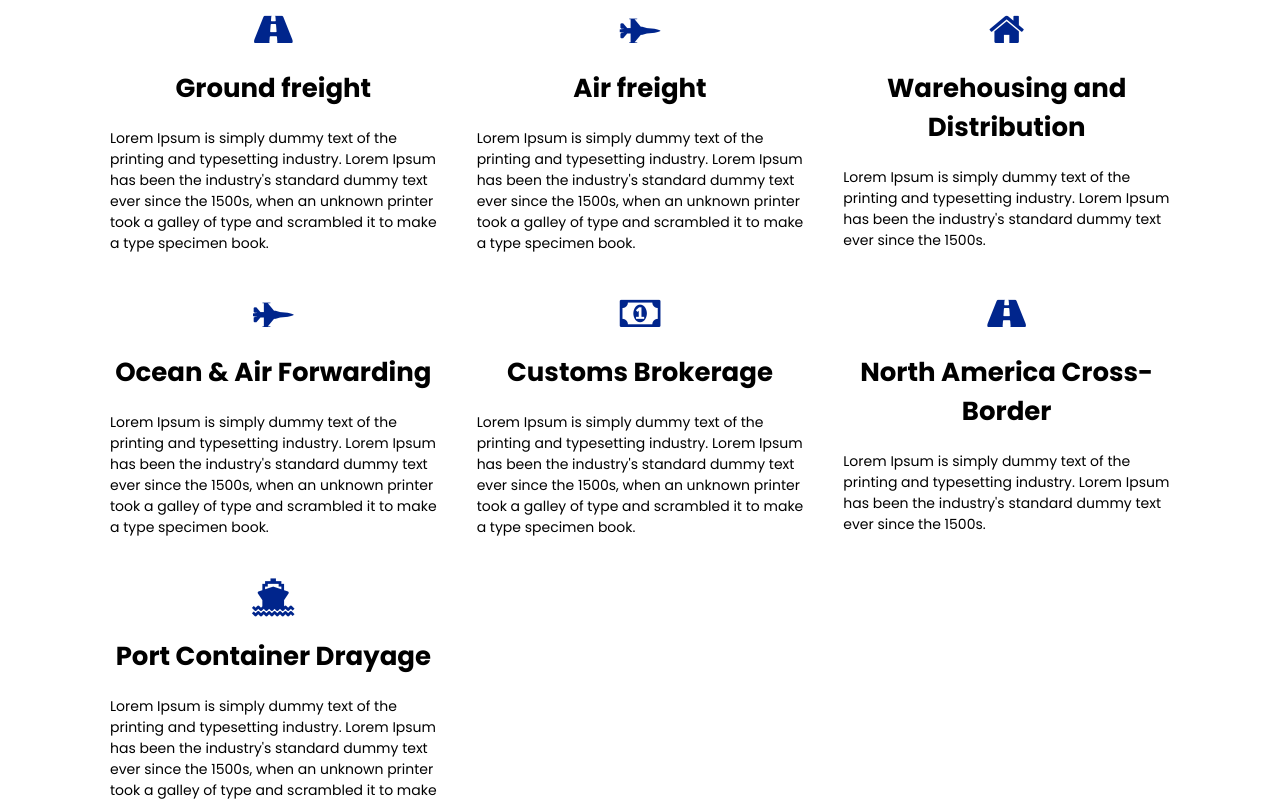
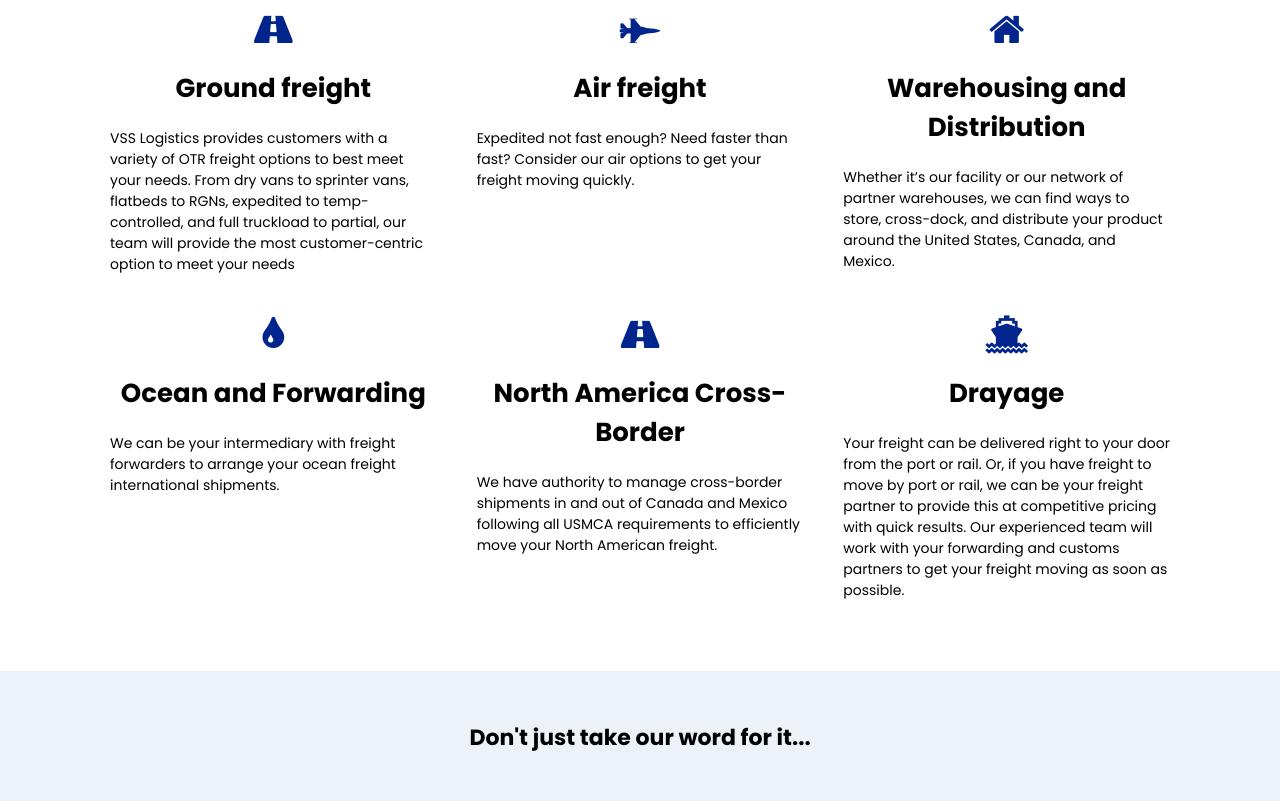
Before and after one commit to nagarajua92/reactapp, a React (Create React App) app: page / in a window 1280 px wide. Shown: the part 760-1561 px from the top of the page. Built offline with nearby package versions, Linux system fonts and the light colour scheme.

Commit message:
text add

```diff
--- a/src/components/web/Services.js
+++ b/src/components/web/Services.js
@@ -8,7 +8,9 @@ export default function Services() {
             <i className="fa fa-road" aria-hidden="true"></i>
               <h2>Ground freight</h2>
               <p>
-                Lorem Ipsum is simply dummy text of the printing and typesetting industry. Lorem Ipsum has been the industry's standard dummy text ever since the 1500s, when an unknown printer took a galley of type and scrambled it to make a type specimen book.
+              VSS Logistics provides customers with a variety of OTR freight options to best meet your needs.
+From dry vans to sprinter vans, flatbeds to RGNs, expedited to temp-controlled, and full
+truckload to partial, our team will provide the most customer-centric option to meet your needs
               </p>
           </div>
 
@@ -16,7 +18,8 @@ export default function Services() {
               <i className="fa fa-fighter-jet" aria-hidden="true"></i>
               <h2>Air freight</h2>
               <p>
-                Lorem Ipsum is simply dummy text of the printing and typesetting industry. Lorem Ipsum has been the industry's standard dummy text ever since the 1500s, when an unknown printer took a galley of type and scrambled it to make a type specimen book.
+              Expedited not fast enough? Need faster than fast? Consider our air options to get your freight
+moving quickly.
               </p>
           </div>
 
@@ -25,39 +28,40 @@ export default function Services() {
               <i className="fa fa-home" aria-hidden="true"></i>
               <h2>Warehousing and Distribution</h2>
               <p>
-                Lorem Ipsum is simply dummy text of the printing and typesetting industry. Lorem Ipsum has been the industry's standard dummy text ever since the 1500s.
+              Whether it’s our facility or our network of partner warehouses, we can find ways to store,
+cross-dock, and distribute your product around the United States, Canada, and Mexico.
               </p>
           </div>
           <div className='clearfix'></div>
           <div className='service_item'>
-              <i className="fa fa-fighter-jet" aria-hidden="true"></i>
-              <h2>Ocean & Air Forwarding</h2>
+          <i class="fa fa-tint" aria-hidden="true"></i>
+
+              <h2>Ocean and Forwarding</h2>
               <p>
-                Lorem Ipsum is simply dummy text of the printing and typesetting industry. Lorem Ipsum has been the industry's standard dummy text ever since the 1500s, when an unknown printer took a galley of type and scrambled it to make a type specimen book.
+              We can be your intermediary with freight forwarders to arrange your ocean freight international
+shipments.
               </p>
           </div>
 
-          <div className='service_item'>
-              <i className="fa fa-money" aria-hidden="true"></i>
-              <h2>Customs Brokerage</h2>
-              <p>
-                Lorem Ipsum is simply dummy text of the printing and typesetting industry. Lorem Ipsum has been the industry's standard dummy text ever since the 1500s, when an unknown printer took a galley of type and scrambled it to make a type specimen book.
-              </p>
-          </div>
+
 
           <div className='service_item'>
               <i className="fa fa-road" aria-hidden="true"></i>
               <h2>North America Cross-Border</h2>
               <p>
-                Lorem Ipsum is simply dummy text of the printing and typesetting industry. Lorem Ipsum has been the industry's standard dummy text ever since the 1500s.
+              We have authority to manage cross-border shipments in and out of Canada and Mexico
+following all USMCA requirements to efficiently move your North American freight.
               </p>
           </div>
-          <div className='clearfix'></div>
+
           <div className='service_item'>
               <i className="fa fa-ship" aria-hidden="true"></i>
-              <h2>Port Container Drayage</h2>
+              <h2>Drayage</h2>
               <p>
-                Lorem Ipsum is simply dummy text of the printing and typesetting industry. Lorem Ipsum has been the industry's standard dummy text ever since the 1500s, when an unknown printer took a galley of type and scrambled it to make a type specimen book.
+              Your freight can be delivered right to your door from the port or rail. Or, if you have freight to
+move by port or rail, we can be your freight partner to provide this at competitive pricing with
+quick results. Our experienced team will work with your forwarding and customs partners to get
+your freight moving as soon as possible.
               </p>
           </div>
           <div className='clearfix'></div>
```
